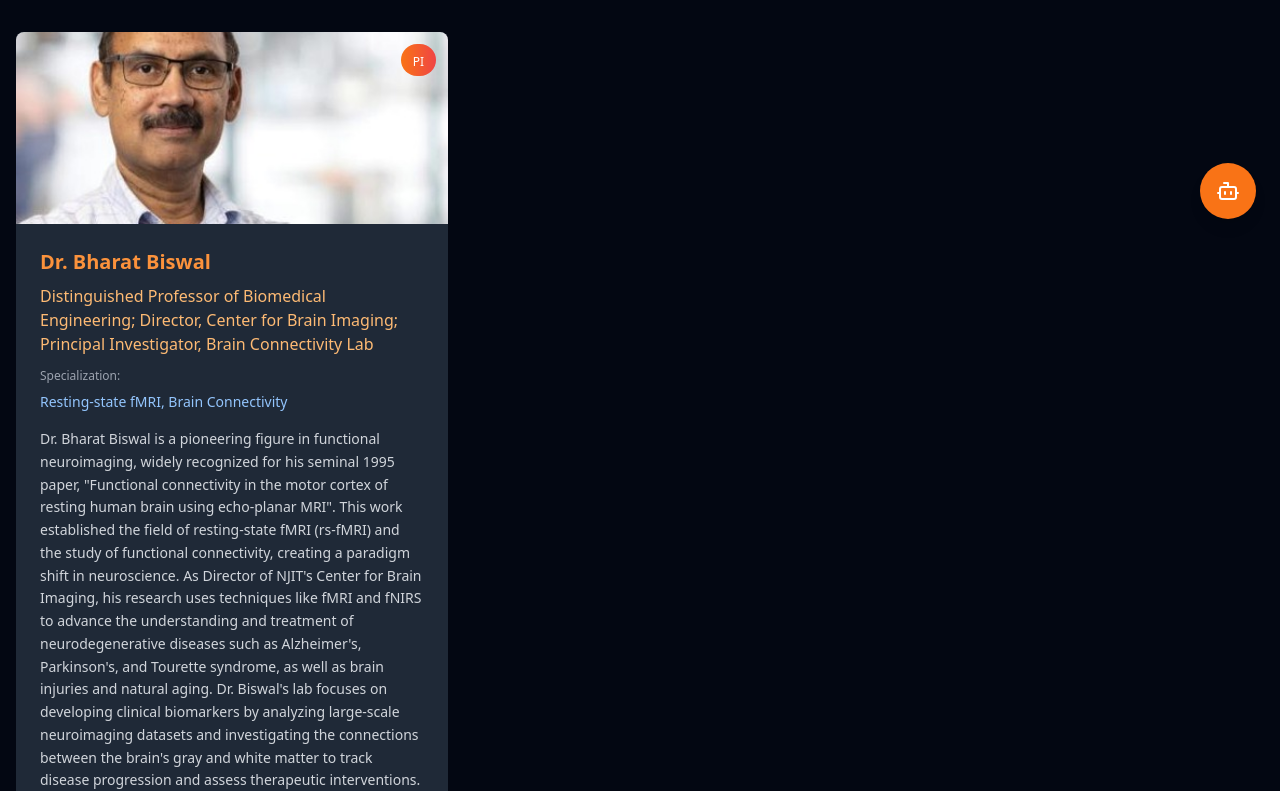
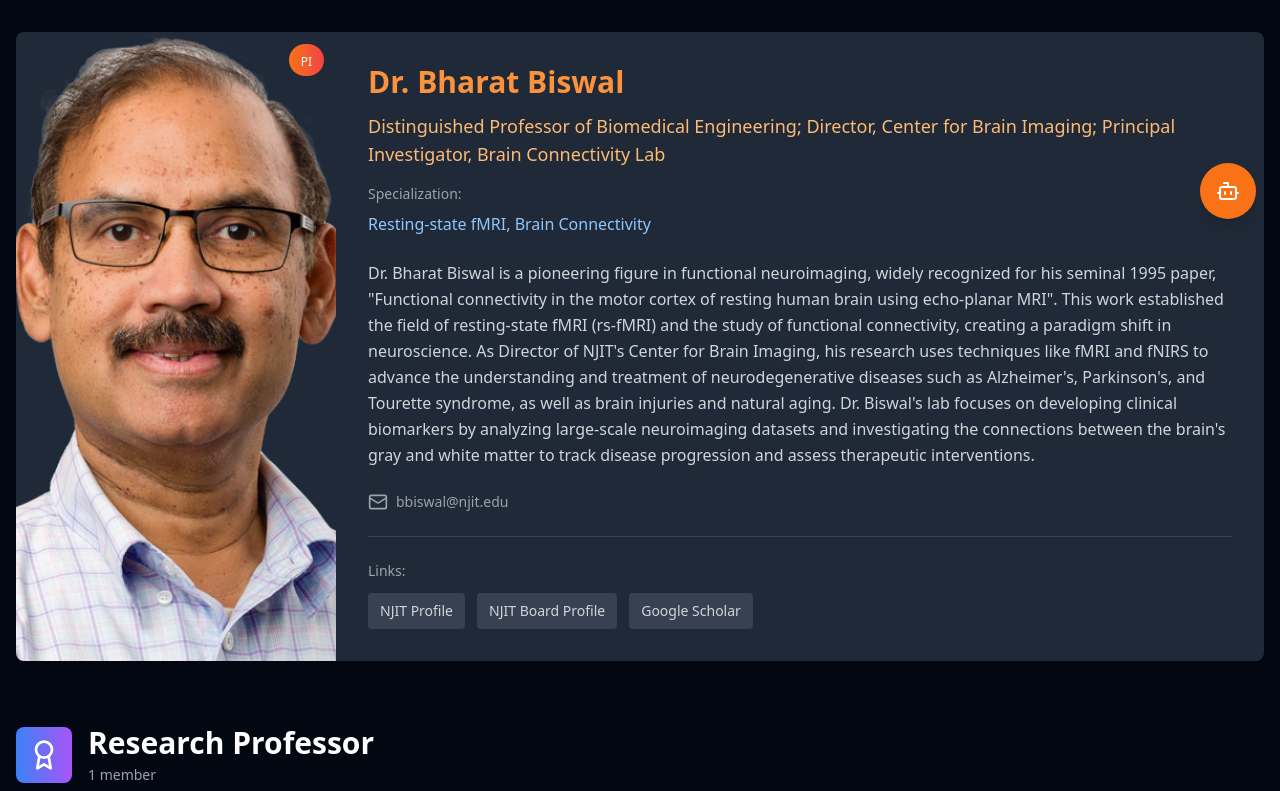
Before and after one commit to Brain-Connectivity-Lab/Brain-Connectivity-Lab.github.io, a React (Vite) app: page /brain-connectivity-lab/people in a window 1280 px wide. Shown: the part 557-1348 px from the top of the page. Built offline with nearby package versions, Linux system fonts and the light colour scheme.

Commit message:
Fixing the pics and publications

```diff
--- a/src/pages/People.tsx
+++ b/src/pages/People.tsx
@@ -30,7 +30,7 @@ const People = () => {
           role: "Distinguished Professor of Biomedical Engineering; Director, Center for Brain Imaging; Principal Investigator, Brain Connectivity Lab",
           bio: "Dr. Bharat Biswal is a pioneering figure in functional neuroimaging, widely recognized for his seminal 1995 paper, \"Functional connectivity in the motor cortex of resting human brain using echo-planar MRI\". This work established the field of resting-state fMRI (rs-fMRI) and the study of functional connectivity, creating a paradigm shift in neuroscience. As Director of NJIT's Center for Brain Imaging, his research uses techniques like fMRI and fNIRS to advance the understanding and treatment of neurodegenerative diseases such as Alzheimer's, Parkinson's, and Tourette syndrome, as well as brain injuries and natural aging. Dr. Biswal's lab focuses on developing clinical biomarkers by analyzing large-scale neuroimaging datasets and investigating the connections between the brain's gray and white matter to track disease progression and assess therapeutic interventions.",
           email: "bbiswal@njit.edu",
-          image: "/images/biswal.jpg",
+          image: "/brain-connectivity-lab/images/biswal.jpg",
           specialization: "Resting-state fMRI, Brain Connectivity",
           links: [
             { title: "NJIT Profile", url: "https://people.njit.edu/profile/biswal" },
@@ -50,7 +50,7 @@ const People = () => {
           role: "Research Professor, Department of Biomedical Engineering",
           bio: "Dr. Xin Di's research centers on human brain connectivity and the organization of brain networks using fMRI. He develops and applies computational models to measure how brain connectivity changes during various mental states, including cognitive tasks and naturalistic conditions like watching movies. A significant portion of his work focuses on understanding brain development, aging, and the neural mechanisms of mental conditions, particularly Autism Spectrum Disorder (ASD).",
           email: "xdi@njit.edu",
-          image: "/images/xindi.jpg",
+          image: "/brain-connectivity-lab/images/xindi.jpg",
           specialization: "Computational Neuroscience, Network Analysis",
           links: [
             { title: "NJIT Profile", url: "https://people.njit.edu/profile/dixin" },
@@ -70,7 +70,7 @@ const People = () => {
           role: "Postdoctoral Research Associate",
           bio: "Dr. Das's research centers on neuroimage (fMRI) analysis using advanced signal processing and machine learning techniques. He investigates functional brain connectivity in neurodegenerative disorders and currently focuses on estimating reliable functional networks in gray and white matter to understand connectivity changes in temporal lobe epilepsy (TLE).",
           email: "sdas@njit.edu",
-          image: "/images/sukesh.jpg",
+          image: "/brain-connectivity-lab/images/sukesh.jpg",
           specialization: "Machine Learning, Clinical Applications",
           links: [
             { title: "LinkedIn", url: "https://www.linkedin.com/in/sukesh-kumar-das-1a819512/" },
@@ -82,7 +82,7 @@ const People = () => {
           role: "Postdoctoral Research Associate",
           bio: "Dr. Mittal uses signal processing and machine learning for neuroimaging and medical image analysis. Her recent work explores dynamic changes in the brain's functional connectivity in response to movie stimuli.",
           email: "pmittal@njit.edu",
-          image: "/images/priyanka.jpg",
+          image: "/brain-connectivity-lab/images/priyanka.jpg",
           specialization: "fMRI Methods, Data Preprocessing",
           links: [
             { title: "LinkedIn", url: "https://www.linkedin.com/in/priyankamittal-pm/" }
@@ -100,7 +100,7 @@ const People = () => {
           role: "PhD Student in Computer Science (co-advised with Dr. Zhi Wei)",
           bio: "Le's research involves gaze prediction using fMRI data with deep learning models, alongside analyses of age effects and viewing behavior.",
           email: "lg123@njit.edu",
-          image: "/images/legao.jpg",
+          image: "/brain-connectivity-lab/images/legao.jpg",
           specialization: "Aging, Multimodal Imaging"
         },
         {
@@ -108,7 +108,7 @@ const People = () => {
           role: "PhD Student",
           bio: "Pratik studies functional connectivity patterns in neurodevelopmental disorders using advanced fMRI analysis techniques.",
           email: "pj456@njit.edu",
-          image: "/images/pratik.jpg",
+          image: "/brain-connectivity-lab/images/pratik.jpg",
           specialization: "Neurodevelopmental Disorders, fMRI",
           links: [
             { title: "LinkedIn", url: "https://www.linkedin.com/in/pratik-jain5/" }
@@ -126,7 +126,7 @@ const People = () => {
           role: "Research Assistant / M.S. in Biomedical Engineering Student",
           bio: "Kartikeya's work involves brain connectivity, Diffusion Tensor Imaging (DTI), and machine learning for neuroimaging. He is developing pipelines to integrate DTI and resting-state fMRI to study structure-function relationships and identify connectivity markers for cognitive and psychiatric conditions.",
           email: "kk797@njit.edu",
-          image: "/images/kartikeya.jpg",
+          image: "/brain-connectivity-lab/images/kartikeya.jpg",
           specialization: "DTI, Structure-Function Relationships",
           links: [
             { title: "LinkedIn", url: "https://linkedin.com/in/kulkarni-kartikeya-4853691b8" }
@@ -137,7 +137,7 @@ const People = () => {
           role: "Masters Student",
           bio: "Working on brain connectivity analysis methods and developing tools for neuroimaging data visualization.",
           email: "djariwala@njit.edu",
-          image: "/brain-icon.svg",
+          image: "/brain-connectivity-lab/brain-icon.svg",
           specialization: "Data Visualization, Analysis Methods"
         }
       ]
@@ -152,7 +152,7 @@ const People = () => {
           role: "Undergraduate Researcher (mentored by Dr. Xin Di)",
           bio: "Nabin's Audio-Visual Cognitive Mapping project involves using machine learning to analyze and classify audio from videos to find correlations between auditory patterns and neural activation in fMRI datasets.",
           email: "robin@njit.edu",
-          image: "/brain-icon.svg",
+          image: "/brain-connectivity-lab/brain-icon.svg",
           specialization: "Audio-Visual Analysis, Machine Learning",
           links: [
             { title: "LinkedIn", url: "https://www.linkedin.com/in/nr-lee/" }
@@ -163,7 +163,7 @@ const People = () => {
           role: "Undergraduate Research Assistant",
           bio: "Sudarshan uses tools like AFNI, SPM, and MATLAB to research changes in the brain's white matter throughout pregnancy.",
           email: "spg38@njit.edu",
-          image: "/images/sudarshan.jpg",
+          image: "/brain-connectivity-lab/images/sudarshan.jpg",
           specialization: "White Matter Analysis, AFNI/SPM",
           links: [
             { title: "LinkedIn", url: "https://www.linkedin.com/in/sudarshan-ganapathy-521a11241/" }
@@ -174,23 +174,8 @@ const People = () => {
           role: "Undergraduate Student",
           bio: "Exploring computational neuroscience and contributing to software development for neuroimaging analysis.",
           email: "nilesh@njit.edu",
-          image: "/brain-icon.svg",
+          image: "/brain-connectivity-lab/brain-icon.svg",
           specialization: "Computational Methods, Software"
-        }
-      ]
-    },
-    {
-      category: "High School Student",
-      icon: Star,
-      color: "from-pink-500 to-rose-500",
-      members: [
-        {
-          name: "Yamin Baba",
-          role: "High School Student",
-          bio: "Early researcher gaining exposure to neuroscience and brain connectivity research through mentorship programs.",
-          email: "ybaba@njit.edu",
-          image: "/brain-icon.svg",
-          specialization: "Early Research, Mentorship"
         }
       ]
     },
@@ -204,7 +189,7 @@ const People = () => {
           role: "Research Assistant",
           bio: "Supporting fNIRS data collection and analysis for cognitive neuroscience studies and brain connectivity research.",
           email: "rengels@njit.edu",
-          image: "/brain-icon.svg",
+          image: "/brain-connectivity-lab/brain-icon.svg",
           specialization: "fNIRS, Cognitive Studies"
         },
         {
@@ -212,7 +197,7 @@ const People = () => {
           role: "Data Analyst",
           bio: "George works on extracting heart rate (HR) and respiratory rate (RR) signals from fNIRS scans and analyzing Theory of Mind during movie-watching fMRI studies.",
           email: "gbh6@njit.edu",
-          image: "/images/george.jpg",
+          image: "/brain-connectivity-lab/images/george.jpg",
           specialization: "fMRI Preprocessing, Quality Control",
           links: [
             { title: "LinkedIn", url: "https://www.linkedin.com/in/george-b-hanna/" },
@@ -224,7 +209,7 @@ const People = () => {
           role: "Data Analyst",
           bio: "Pranav is developing a chat-based Retrieval-Augmented Generation (RAG) pipeline for interactive analysis of Neurosynth fMRI data. He is also replicating deep learning models to identify gender differences in the functional brain organization of individuals with autism.",
           email: "psk@njit.edu",
-          image: "/images/pranav.jpg",
+          image: "/brain-connectivity-lab/images/pranav.jpg",
           specialization: "Pipeline Development, Software Tools",
           links: [
             { title: "LinkedIn", url: "https://linkedin.com/in/pkowadkar" },
@@ -242,7 +227,7 @@ const People = () => {
           name: "Dr. Rui Yuan",
           role: "System Architect | ASML",
           bio: "Former lab member now working as a System Architect at ASML.",
-          image: "/images/rui.jpg",
+          image: "/brain-connectivity-lab/images/rui.jpg",
           specialization: "System Architecture, Neuroimaging",
           links: [
             { title: "LinkedIn", url: "https://www.linkedin.com/in/rui-yuan-applicant/" },
@@ -253,7 +238,7 @@ const People = () => {
           name: "Dr. Donna Chen",
           role: "Scientific Consultant | NIRx Medical Technologies",
           bio: "Former lab member now working as a Scientific Consultant at NIRx Medical Technologies.",
-          image: "/images/donna.jpg",
+          image: "/brain-connectivity-lab/images/donna.jpg",
           specialization: "fNIRS, Neuroimaging Consulting",
           links: [
             { title: "LinkedIn", url: "https://www.linkedin.com/in/donna-chen-1b245a19b/" },
@@ -308,6 +293,97 @@ const People = () => {
               </div>
             </div>
 
+            {/* Special layout for Principal Investigator and Research Professor */}
+            {(section.category === "Principal Investigator" || section.category === "Research Professor") ? (
+              <div className="space-y-8">
+                {section.members.map((person, personIndex) => {
+                  const linkedInLink = person.links?.find(link => link.title.toLowerCase().includes('linkedin'));
+
+                  return (
+                    <div
+                      key={personIndex}
+                      className="bg-gray-800 rounded-lg overflow-hidden hover:bg-gray-750 transition-all duration-300 hover:shadow-lg hover:shadow-orange-500/10 group"
+                    >
+                      <div className="flex flex-col lg:flex-row">
+                        {/* Photo Section */}
+                        <div className="lg:w-80 lg:flex-shrink-0 relative">
+                          <img
+                            src={person.image}
+                            alt={person.name}
+                            className="w-full h-64 lg:h-full object-cover object-top group-hover:scale-105 transition-transform duration-300"
+                            style={{ objectPosition: 'center 80%' }}
+                          />
+                          <div className={`absolute top-3 right-3 bg-gradient-to-r ${section.color} px-3 py-1 rounded-full`}>
+                            <span className="text-white text-xs font-medium">
+                              {section.category === "Principal Investigator" ? "PI" : "Prof"}
+                            </span>
+                          </div>
+                        </div>
+
+                        {/* Content Section */}
+                        <div className="flex-1 p-6 lg:p-8">
+                          <h3 className="text-2xl lg:text-3xl font-bold mb-3 text-orange-400">{person.name}</h3>
+                          <p className="text-orange-300 font-medium mb-4 text-lg">{person.role}</p>
+
+                          <div className="mb-6">
+                            <div className="text-sm text-gray-400 mb-2">Specialization:</div>
+                            <div className="text-base text-blue-300 font-medium">{person.specialization}</div>
+                          </div>
+
+                          <p className="text-gray-300 text-base mb-6 leading-relaxed">{person.bio}</p>
+
+                          <div className="flex flex-col sm:flex-row sm:items-center sm:justify-between gap-4">
+                            <div className="flex items-center space-x-4">
+                              {person.email && (
+                                <a
+                                  href={`mailto:${person.email}`}
+                                  className="flex items-center space-x-2 text-gray-400 hover:text-orange-500 transition-colors"
+                                  title="Email"
+                                >
+                                  <Mail size={20} />
+                                  <span className="text-sm">{person.email}</span>
+                                </a>
+                              )}
+                              {linkedInLink && (
+                                <a
+                                  href={linkedInLink.url}
+                                  target="_blank"
+                                  rel="noopener noreferrer"
+                                  className="text-gray-400 hover:text-orange-500 transition-colors"
+                                  title={linkedInLink.title}
+                                >
+                                  <Linkedin size={20} />
+                                </a>
+                              )}
+                            </div>
+                          </div>
+
+                          {person.links && person.links.length > 0 && (
+                            <div className="mt-6 pt-6 border-t border-gray-700">
+                              <div className="text-sm text-gray-400 mb-3">Links:</div>
+                              <div className="flex flex-wrap gap-3">
+                                {person.links.map((link, linkIndex) => (
+                                  <a
+                                    key={linkIndex}
+                                    href={link.url}
+                                    target="_blank"
+                                    rel="noopener noreferrer"
+                                    className="text-sm bg-gray-700 hover:bg-gray-600 text-gray-300 px-3 py-2 rounded transition-colors"
+                                  >
+                                    {link.title}
+                                  </a>
+                                ))}
+                              </div>
+                            </div>
+                          )}
+                        </div>
+                      </div>
+                    </div>
+                  )
+                })}
+              </div>
+            ) : (
+              /* Original grid layout for other sections */
               <div className={`grid gap-8 ${
                 section.members.length === 1
                   ? 'md:grid-cols-1 lg:grid-cols-2 max-w-4xl'
@@ -325,11 +401,11 @@ const People = () => {
                       key={personIndex}
                       className="bg-gray-800 rounded-lg overflow-hidden hover:bg-gray-750 transition-all duration-300 hover:shadow-lg hover:shadow-orange-500/10 group"
                     >
-                    <div className="relative">
+                      <div className="relative aspect-square w-full">
                         <img
                           src={person.image}
                           alt={person.name}
-                        className="w-full h-48 object-cover group-hover:scale-105 transition-transform duration-300"
+                          className="w-full h-full object-cover aspect-square group-hover:scale-105 transition-transform duration-300"
                         />
                         <div className={`absolute top-3 right-3 bg-gradient-to-r ${section.color} px-3 py-1 rounded-full`}>
                           <span className="text-white text-xs font-medium">
@@ -409,6 +485,7 @@ const People = () => {
                   )
                 })}
               </div>
+            )}
           </div>
         ))}
 
--- a/src/pages/Publications.tsx
+++ b/src/pages/Publications.tsx
@@ -169,6 +169,8 @@ const Publications = () => {
               <a
                 href="https://scholar.google.com/citations?user=FJ8WWDYAAAAJ&hl=en"
                 className="bg-orange-500 hover:bg-orange-600 transition-colors px-6 py-3 rounded-lg font-semibold"
+                target="_blank"
+                rel="noopener noreferrer"
               >
                 Google Scholar
               </a>
```
Also changed, not shown: src/pages/Home.tsx (+4 -6 lines), public/images/biswal.jpg. Lines whose indentation alone changed are shown as unchanged.
